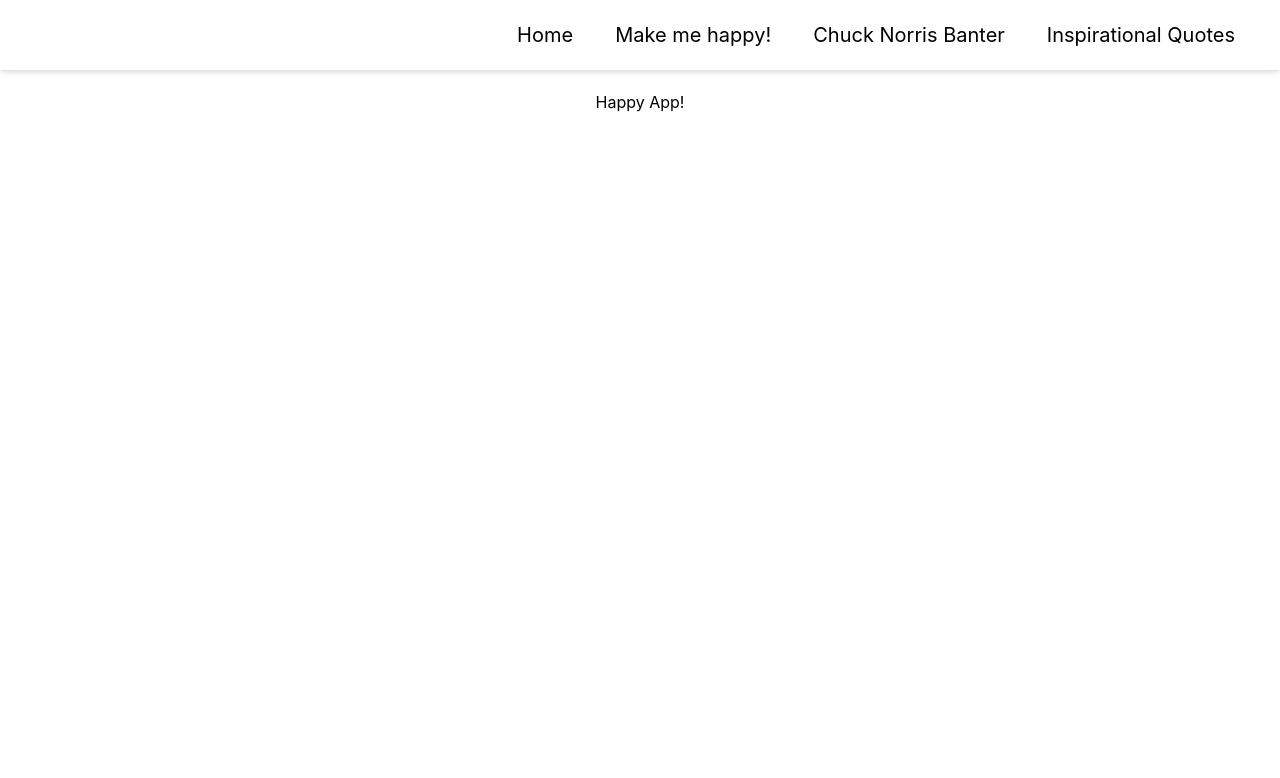
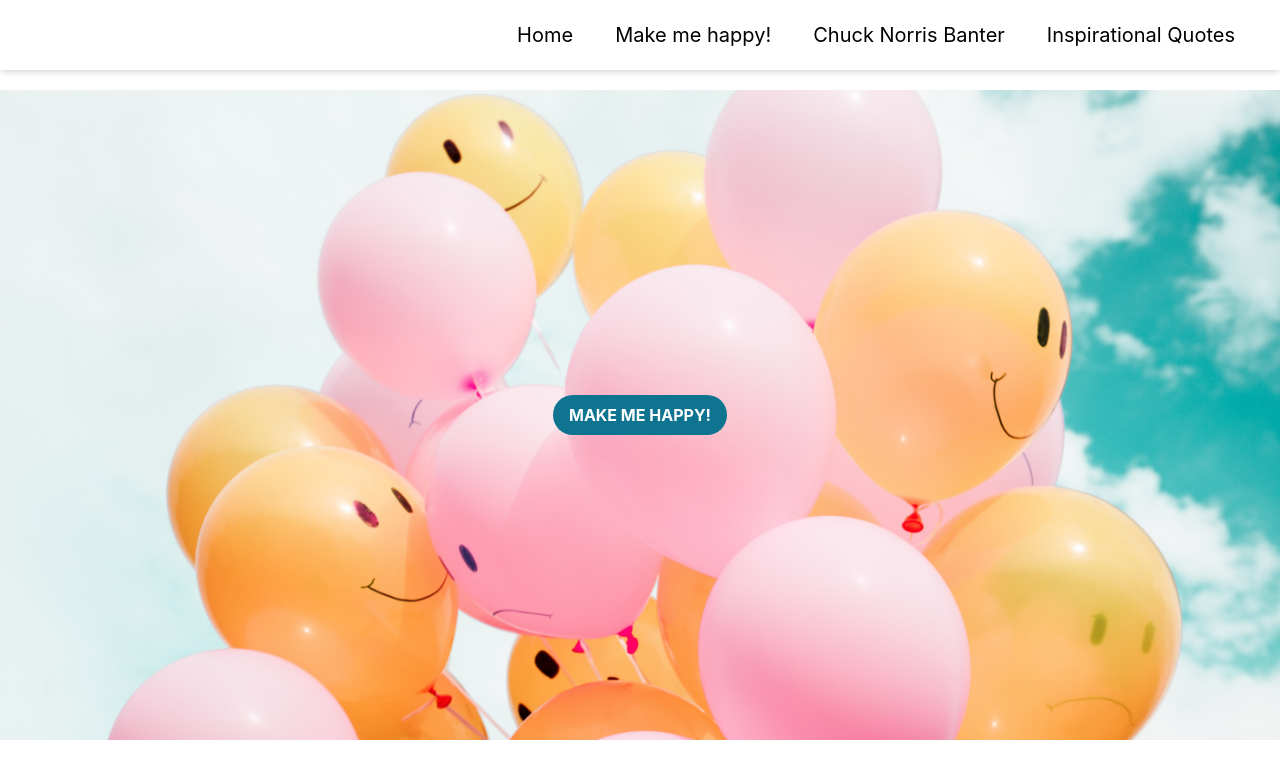
Before and after one commit to monicaclarelewis/positive-vibes, a React (Create React App) app: page / in a window 1280 px wide. Shown: the top 778 px of the page. Built offline with nearby package versions, Linux system fonts and the light colour scheme; a web font is replaced by a local one.

Commit message:
background image for main, background image and button for home that clicks button link from home to main and background images for both

```diff
--- a/src/pages/Home.js
+++ b/src/pages/Home.js
@@ -3,11 +3,15 @@ import "../styles/Home.css"
 
  function Home() {
    return (
-     <div>
-        <h1>Happy App!</h1>
-        {/* Why doesn't this work? */}
-     </div>
-   )
+    <div className="home">
+      <a href="/main">
+        <button class="bg-cyan-700 hover:bg-cyan-700 text-white font-bold py-2 px-4 rounded-full happyBtn">
+          MAKE ME HAPPY!
+        </button>
+      </a>
+
+    </div>
+   );
  }
 
  export default Home
--- a/src/pages/Main.js
+++ b/src/pages/Main.js
@@ -1,10 +1,10 @@
 import React from 'react'
+import "../styles/Main.css"
 
 function Main() {
   return (
-    <div>
+    <div className="happyPlace">
         <h1> Happy Place! </h1>
-        {/* Why doesn't this work? */}
     </div>
   )
 }
--- a/src/styles/Home.css
+++ b/src/styles/Home.css
@@ -0,0 +1,10 @@
+.home {
+    background-image: url("../assets/backgroundBalloon.jpg");
+    background-size: cover;
+    background-repeat: no-repeat;
+    min-height: 650px;
+    width: 100%;
+    display: flex;
+    align-items: center;
+    justify-content: center;
+}
--- a/src/styles/Main.css
+++ b/src/styles/Main.css
@@ -0,0 +1,10 @@
+.happyPlace {
+    background-image: url("../assets/backgroundColour.jpg");
+    background-size: cover;
+    background-repeat: no-repeat;
+    min-height: 650px;
+    width: 100%;
+    display: flex;
+    align-items: center;
+    justify-content: center;
+}
```
Also changed, not shown: src/assets/backgroundBalloon.jpg (added), src/assets/backgroundColour.jpg (added).
